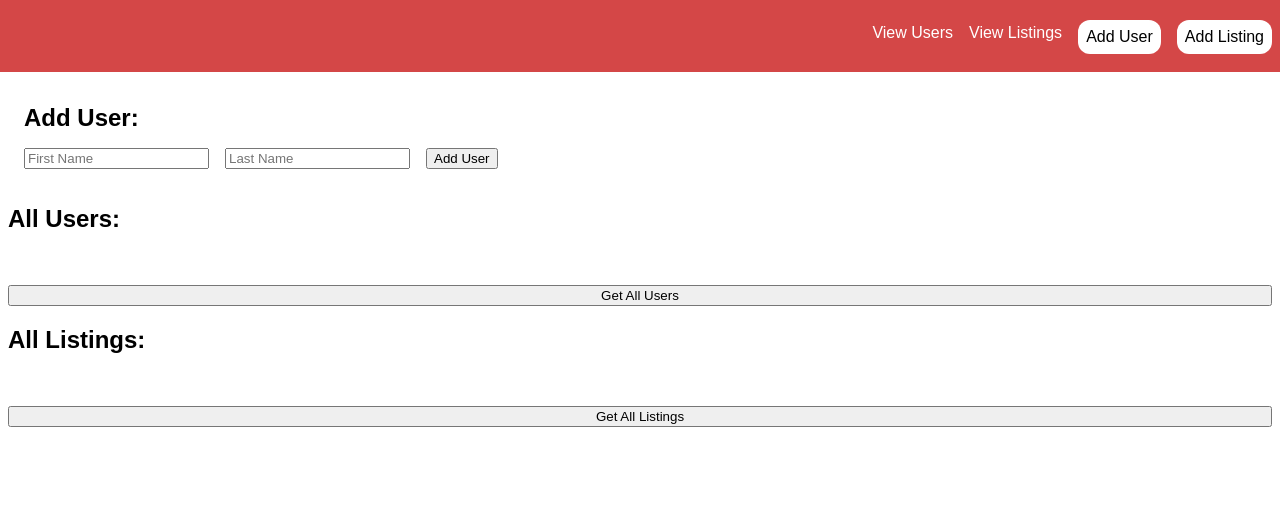
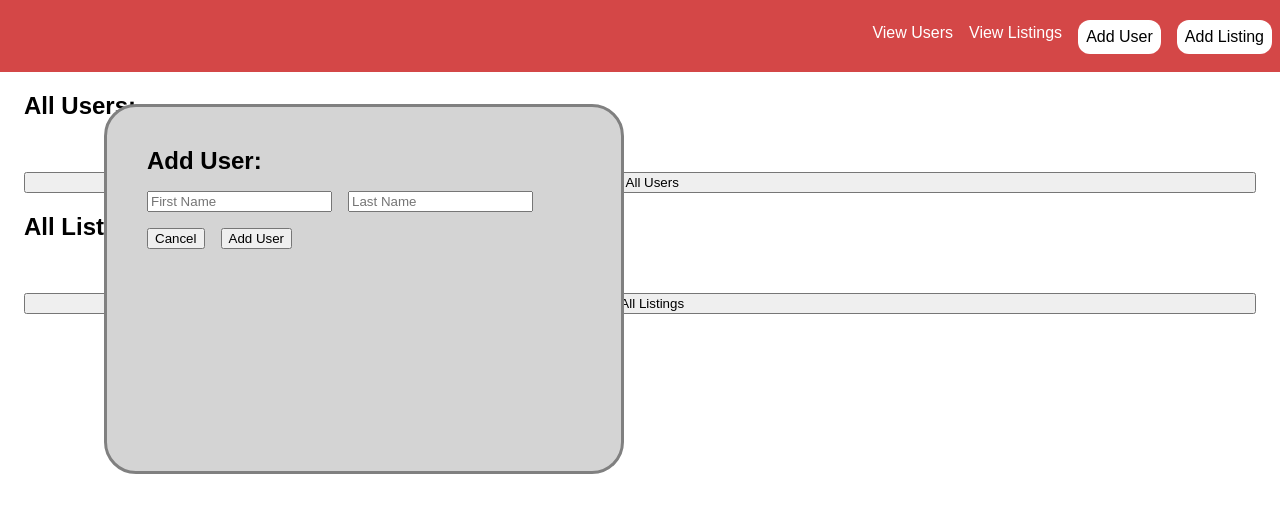
Before and after one commit to srburk/uc-sublets, a Vue app in the folder frontend/: page / in a window 1280 px wide. Both pictures are taken after a click on the button "Add User". Shown: the top 512 px of the page. Built offline with nearby package versions, Linux system fonts and the light colour scheme.

Commit message:
Updated UI for add user and add listing

```diff
--- a/frontend/src/App.vue
+++ b/frontend/src/App.vue
@@ -5,11 +5,12 @@
     <Header @toggle-add-listing-view="isShowingAddListingView = true; isShowingAddUserView = false; getAllUsers()"
             @toggle-add-user-view="isShowingAddUserView = true; isShowingAddListingView = false"></Header>
 
+
+    <AddUserView @toggle-add-user-view="isShowingAddUserView = false" v-show="isShowingAddUserView"></AddUserView>
+
+    <AddListingView :users="allUsers" @toggle-add-listing-view="isShowingAddListingView = false" v-show="isShowingAddListingView"></AddListingView>
+
     <div class="content column">
-
-      <AddUserView @toggle-add-user-view="isShowingAddUserView = false" v-show="isShowingAddUserView"></AddUserView>
-
-      <AddListingView :users="allUsers" @toggle-add-listing-view="isShowingAddListingView = false" v-show="isShowingAddListingView"></AddListingView>
 
       <h2 class="row">All Users:</h2>
       <div class="row user-grid">
@@ -83,8 +84,9 @@ export default {
 
 .content {
   position: relative;
-  top: 5rem;
+  top: 3rem;
   z-index: 1;
+  padding: 1rem;
 }
 
 /* Flex Classes */
--- a/frontend/src/components/AddListingView.vue
+++ b/frontend/src/components/AddListingView.vue
@@ -1,5 +1,5 @@
 <template>
-    <div>
+    <div class="add-listing-view">
         <h2>Add Listing:</h2>
         <input type="text" v-model="name" placeholder="Name">
         <input type="text" placeholder="Address">
@@ -9,6 +9,7 @@
             </option>
         </select>
 
+        <button @click.native="this.$emit('toggle-add-listing-view')">Cancel</button>
         <button @click.native="addListing()">Add Listing</button>
     </div>
 </template>
@@ -43,7 +44,25 @@ export default {
 </script>
 
 <style scoped>
-    * {
+    .add-listing-view * {
         margin: 0.5rem;;
     }
+
+    .add-listing-view {
+        top: 6rem;
+
+        position: fixed;
+        height: 20rem;
+        background-color: rgb(212, 212, 212);
+        z-index: 2;
+        padding: 2rem;
+        border-radius: 2rem;
+        border-style: solid;
+        border-color: gray;
+
+        margin-left: 6rem;
+
+        width: 450px;
+        height: 300px;
+    }
 </style>
--- a/frontend/src/components/AddUserView.vue
+++ b/frontend/src/components/AddUserView.vue
@@ -1,8 +1,9 @@
 <template>
-    <div>
+    <div class="add-user-view">
         <h2>Add User:</h2>
         <input type="text" v-model="firstName" placeholder="First Name">
         <input type="text" v-model="lastName" placeholder="Last Name">
+        <button @click.native="this.$emit('toggle-add-user-view')">Cancel</button>
         <button @click.native="addUser()">Add User</button>
     </div>
 </template>
@@ -34,7 +35,25 @@ export default {
 </script>
 
 <style scoped>
-    * {
+    .add-user-view * {
         margin: 0.5rem;;
     }
+
+    .add-user-view {
+        top: 6.5rem;
+
+        position: fixed;
+        height: 20rem;
+        background-color: rgb(212, 212, 212);
+        z-index: 2;
+        padding: 2rem;
+        border-radius: 2rem;
+        border-style: solid;
+        border-color: gray;
+
+        margin-left: 6rem;
+
+        width: 450px;
+        height: 300px;
+    }
 </style>
--- a/frontend/src/components/ListingCard.vue
+++ b/frontend/src/components/ListingCard.vue
@@ -1,6 +1,6 @@
 <template>
     <div class="listing-card">
-        <h3>{{ name }}</h3>
+        <h4>{{ name }}</h4>
         <p v-if="userFirstName != null && userFirstName != ''">User: {{ userFirstName }} {{ userLastName }}</p>
     </div>
 </template>
```
